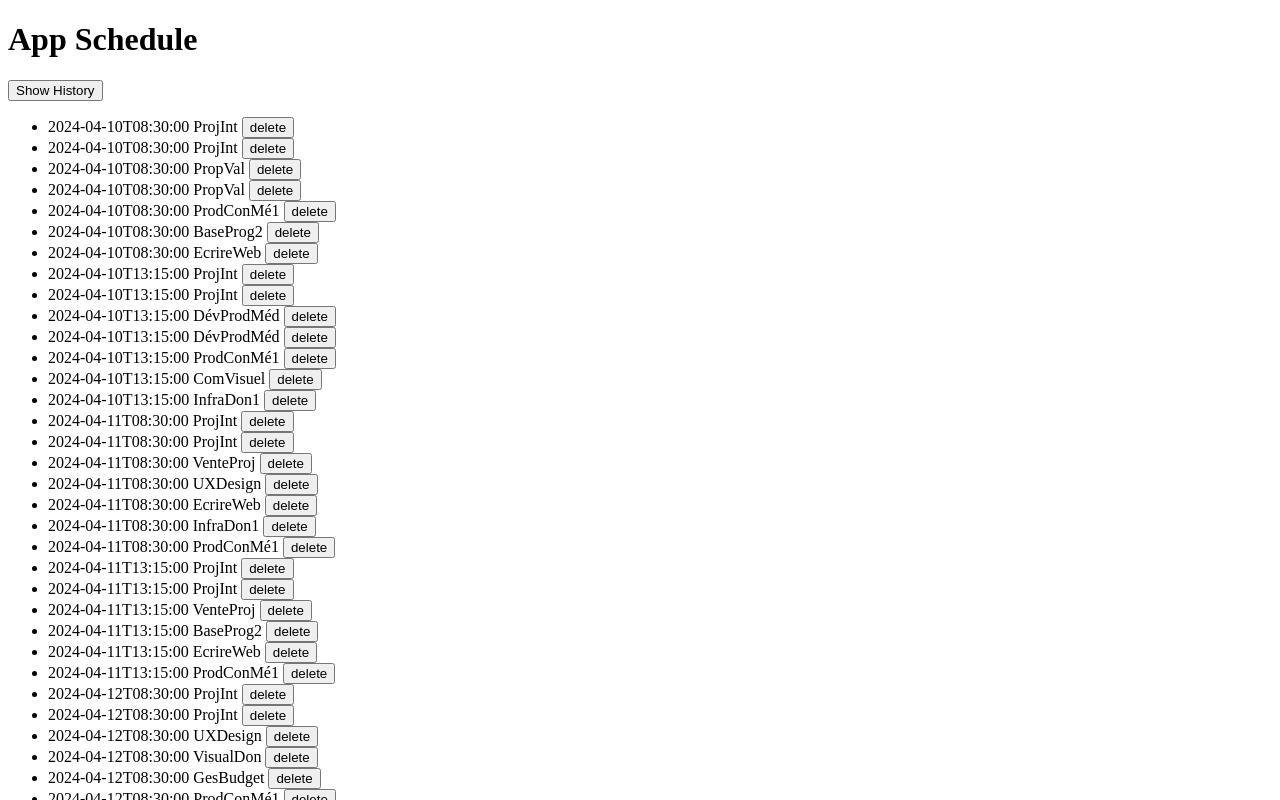
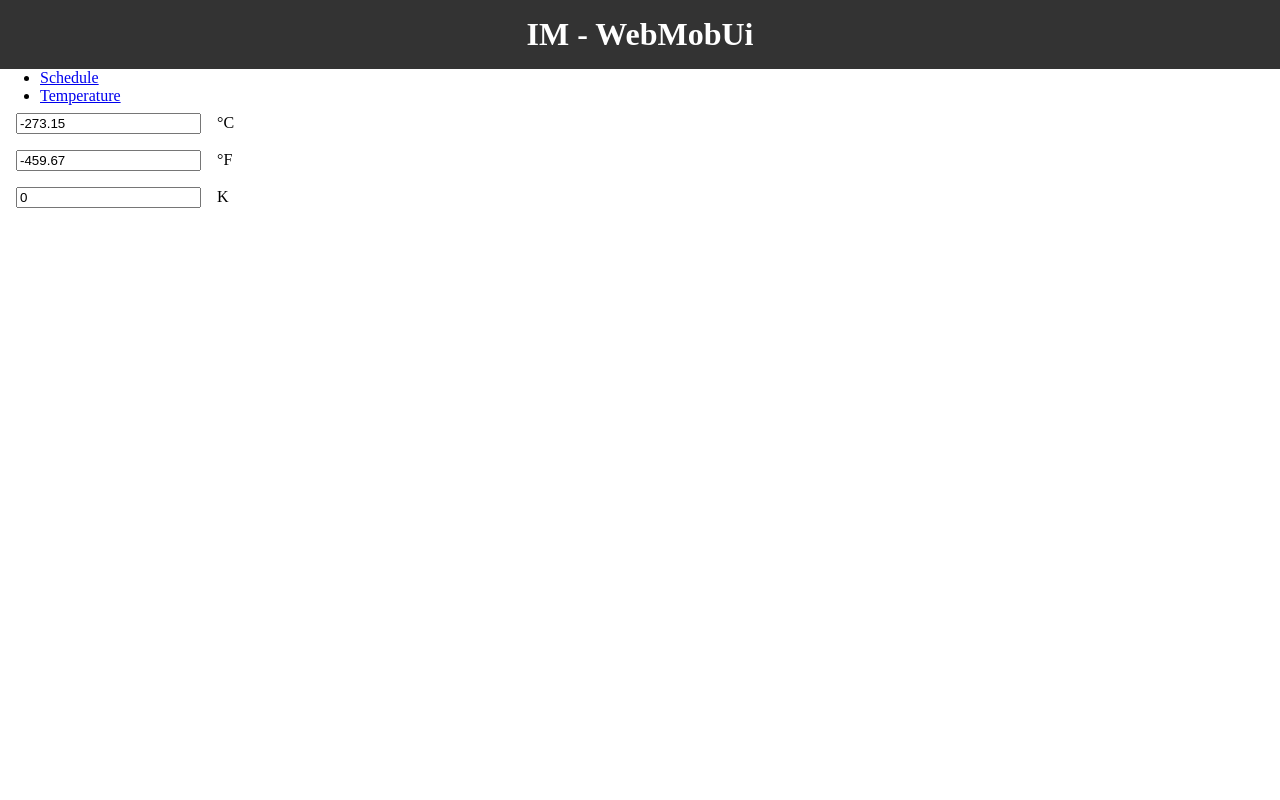
Before and after one commit to Chabloz/webmobui-im51, a Vue app: page / in a window 1280 px wide. Shown: the top 800 px of the page. Built offline with nearby package versions, Linux system fonts and the light colour scheme.

Commit message:
Add routing example

```diff
--- a/src/App.vue
+++ b/src/App.vue
@@ -1,51 +1,33 @@
 <script setup>
-import { ref, computed } from 'vue';
+  import { ref, watch, computed } from 'vue';
+  import TheHeader from './components/TheHeader.vue';
+  import TheNav from './components/TheNav.vue';
+  import AppSchedule from './AppSchedule.vue';
+  import AppTemperature from './AppTemperature.vue';
 
-const tempSI = defineModel('tempSI', { type: Number, default: 0 });
+  const routes = {
+  '#schedule': AppSchedule,
+  '#temperature': AppTemperature,
+}
 
-const tempCelsius = defineModel('tempCelsius', {
-  type: Number,
-  default: 0,
-  get() {
-    return tempSI.value - 273.15;
-  },
-  set(value) {
-    tempSI.value = value + 273.15;
-  },
-});
+  const currentPath = ref(window.location.hash)
+  window.addEventListener('hashchange', () => {
+    currentPath.value = window.location.hash
+  })
 
-const foo = [{name: 'John',  email: 'test@example.com'}, {name: 'Doe'}];
-
-const urlWsSchedule = "https://chabloz.eu/files/horaires/all";
-const schedules = ref([]);
-fetch(urlWsSchedule)
-  .then(response => response.json())
-  .then(data => schedules.value = data)
+  const currentView = computed(() => {
+    return routes[currentPath.value] ?? AppTemperature;
+  })
 </script>
 
 <template>
-  <div>
-    <h1>Temperature Converter</h1>
-    <input type="number" v-model="tempSI" />
-    <input type="number" v-model="tempCelsius" />
-  </div>
-  <p v-if="tempSI < 0">
-    The kelvin is under 0 . Are you sure of the value ?
-  </p>
-  <p v-else-if="tempSI == 0">
-    The kelvin is null.
-  </p>
-  <p v-else>
-    The kelvin is positiv
-  </p>
-  <p v-show="tempSI < 0">
-    The kelvin is under 0 . Are you sure of the value ?
-  </p>
-  <ul>
-    <li v-for="schedule in schedules" :key="item">
-      {{ schedule.label }}
-    </li>
-  </ul>
+  <TheHeader>IM - WebMobUi</TheHeader>
+  <TheNav />
+  <component :is="currentView" />
 </template>
 
-<style scoped></style>
+<style>
+  * {
+    margin: 0;
+  }
+</style>
--- /dev/null
+++ b/src/components/TheHeader.vue
@@ -0,0 +1,19 @@
+<script setup>
+
+</script>
+
+<template>
+    <header>
+      <h1><slot></slot></h1>
+    </header>
+</template>
+
+<style scoped>
+  header {
+    background-color: #333;
+    color: white;
+    padding: 1rem;
+    text-align: center;
+    margin: 0;
+  }
+</style>
--- /dev/null
+++ b/src/components/TheNav.vue
@@ -0,0 +1,18 @@
+<script setup>
+
+</script>
+
+<template>
+  <ul>
+    <li>
+      <a href="#schedule">Schedule</a>
+    </li>
+    <li>
+      <a href="#temperature">Temperature</a>
+    </li>
+  </ul>
+</template>
+
+<style scoped>
+
+</style>
--- a/src/main.js
+++ b/src/main.js
@@ -1,6 +1,4 @@
 import { createApp } from 'vue';
-// import './style.css'
-// import App from './AppTemperature.vue';
-import App from './AppSchedule.vue';
+import App from './App.vue';
 
 createApp(App).mount('#app');
```
